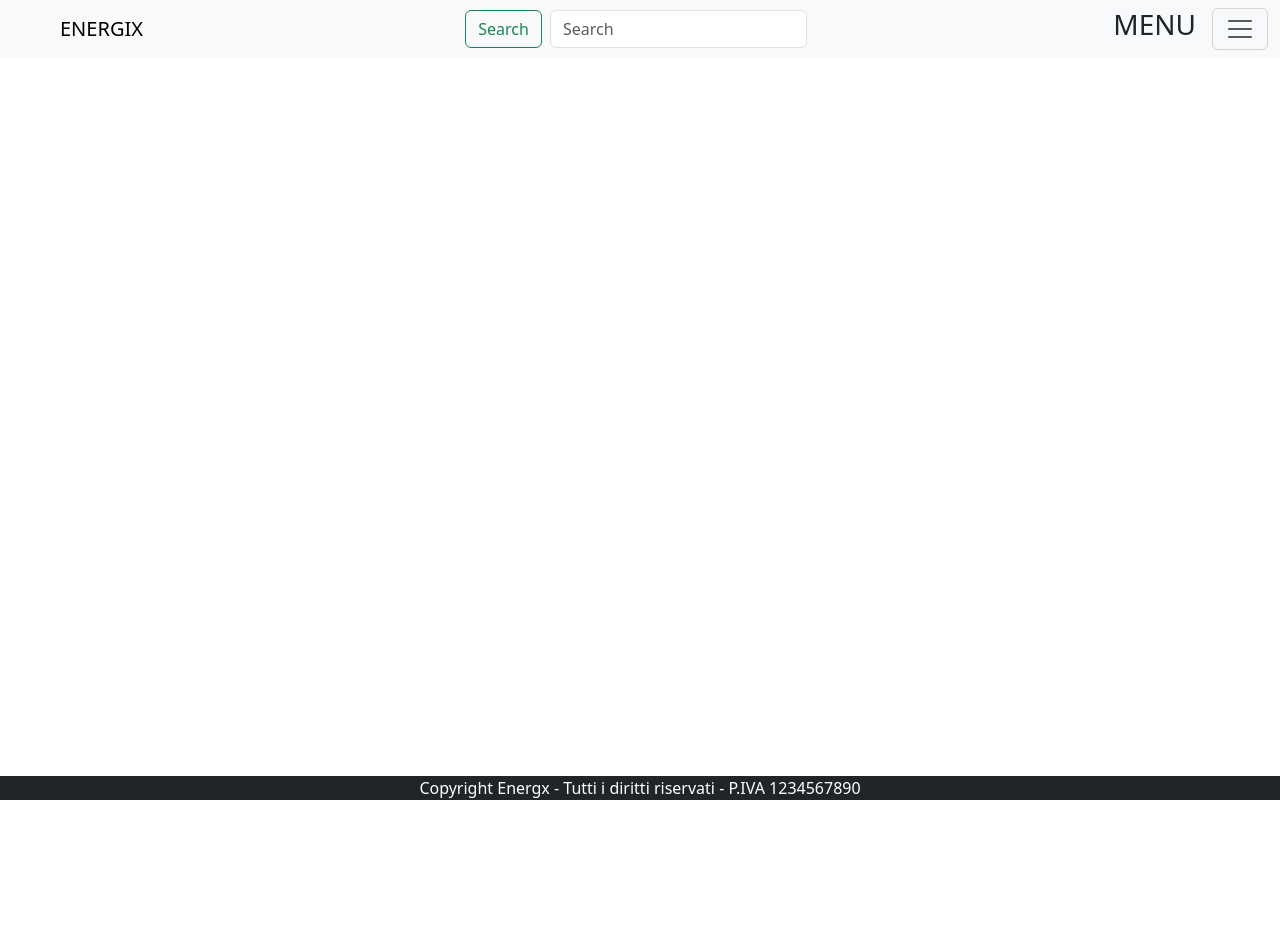
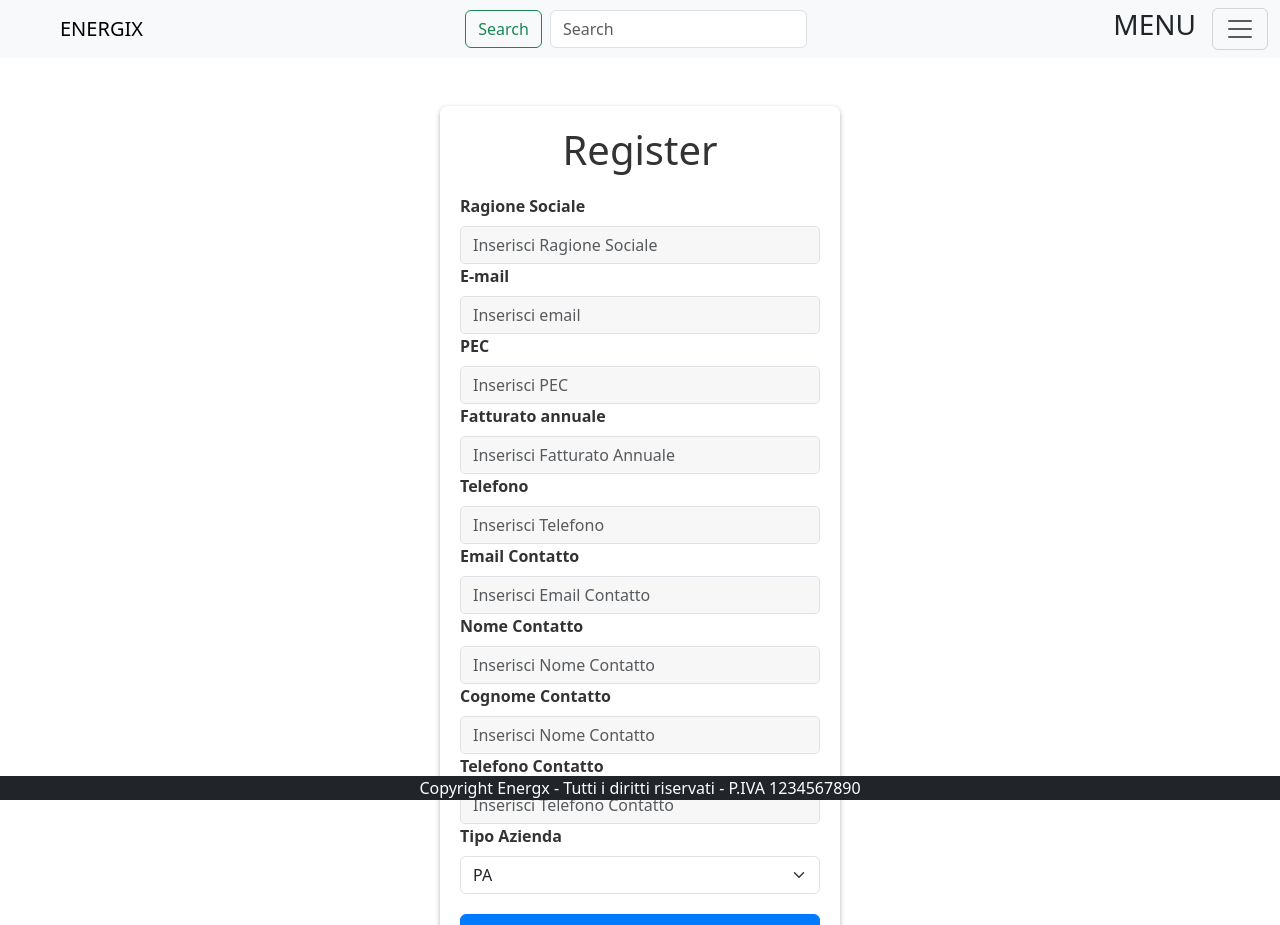
Before and after one commit to AntonioCancemi/Energix-FrontEnd, a React (Create React App) app: page /cliente in a window 1280 px wide. Shown: the top 925 px of the page. Before the commit the page ends 800 px from the top, so only its background shows below. Built offline with nearby package versions, Linux system fonts and the light colour scheme.

Commit message:
clienteform

```diff
--- a/src/App.js
+++ b/src/App.js
@@ -8,8 +8,10 @@ import Footer from "./component/StaticComponent/Footer";
 
 import LoginPage from "./component/LoginPage";
 import RegisterPage from "./component/RegisterPage";
+import ClienteForm from "./component/ClienteBackOffice/ClienteForm";
 
-import Register from "./component/StaticComponent/Register";
+
+
 function App() {
   return (
     <div className="App">
@@ -18,6 +20,7 @@ function App() {
         <Routes>
           <Route path="/login" element={<LoginPage />} />
           <Route path="/register" element={<RegisterPage />} />
+          <Route path="/cliente" element={<ClienteForm />} />
           <Route path="/homePage" element={<HomePage />} />
         </Routes>
         <Footer />
--- /dev/null
+++ b/src/component/ClienteBackOffice/ClienteForm.jsx
@@ -0,0 +1,141 @@
+import { useState } from "react";
+import { Container, Form, Button } from "react-bootstrap";
+
+function ClienteForm() {
+  const [ragioneSociale, setRagioneSociale] = useState("");
+  const [email, setEmail] = useState("");
+  const [pec, setPec] = useState("");
+  const [fatturato, setFatturato] = useState("");
+  const [telefono, setTelefono] = useState("");
+  const [emailContatto, setEmailContatto] = useState("");
+  const [nomeContatto, setNomeContatto] = useState("");
+  const [cognomeContatto, setCognomeContatto] = useState("");
+  const [telefonoContatto, setTelefonoContatto] = useState("");
+  const [tipoAzienda, setTipoAzienda] = useState("");
+  const [indirizzo, setIndirizzo] = useState({});
+
+  return (
+    <Container className="register-container mt-5">
+      <h1 className="register-title">Register</h1>
+      <Form>
+        <Form.Group controlId="formName">
+          <Form.Label className="register-label">Ragione Sociale</Form.Label>
+          <Form.Control
+            type="text"
+            placeholder="Inserisci Ragione Sociale"
+            value={ragioneSociale}
+            onChange={(e) => setRagioneSociale(e.target.value)}
+            className="register-input"
+          />
+        </Form.Group>
+
+        <Form.Group controlId="formName">
+          <Form.Label className="register-label">E-mail</Form.Label>
+          <Form.Control
+            type="text"
+            placeholder="Inserisci email"
+            value={email}
+            onChange={(e) => setEmail(e.target.value)}
+            className="register-input"
+          />
+        </Form.Group>
+
+        <Form.Group controlId="formName">
+          <Form.Label className="register-label">PEC</Form.Label>
+          <Form.Control
+            type="text"
+            placeholder="Inserisci PEC"
+            value={pec}
+            onChange={(e) => setPec(e.target.value)}
+            className="register-input"
+          />
+        </Form.Group>
+
+        <Form.Group controlId="formName">
+          <Form.Label className="register-label">Fatturato annuale</Form.Label>
+          <Form.Control
+            type="text"
+            placeholder="Inserisci Fatturato Annuale"
+            value={fatturato}
+            onChange={(e) => setFatturato(e.target.value)}
+            className="register-input"
+          />
+        </Form.Group>
+
+        <Form.Group controlId="formName">
+          <Form.Label className="register-label">Telefono</Form.Label>
+          <Form.Control
+            type="text"
+            placeholder="Inserisci Telefono"
+            value={telefono}
+            onChange={(e) => setTelefono(e.target.value)}
+            className="register-input"
+          />
+        </Form.Group>
+
+        <Form.Group controlId="formName">
+          <Form.Label className="register-label">Email Contatto</Form.Label>
+          <Form.Control
+            type="text"
+            placeholder="Inserisci Email Contatto"
+            value={emailContatto}
+            onChange={(e) => setEmailContatto(e.target.value)}
+            className="register-input"
+          />
+        </Form.Group>
+
+        <Form.Group controlId="formName">
+          <Form.Label className="register-label">Nome Contatto</Form.Label>
+          <Form.Control
+            type="text"
+            placeholder="Inserisci Nome Contatto"
+            value={nomeContatto}
+            onChange={(e) => setNomeContatto(e.target.value)}
+            className="register-input"
+          />
+        </Form.Group>
+
+        <Form.Group controlId="formName">
+          <Form.Label className="register-label">Cognome Contatto</Form.Label>
+          <Form.Control
+            type="text"
+            placeholder="Inserisci Nome Contatto"
+            value={cognomeContatto}
+            onChange={(e) => setCognomeContatto(e.target.value)}
+            className="register-input"
+          />
+        </Form.Group>
+
+        <Form.Group controlId="formName">
+          <Form.Label className="register-label">Telefono Contatto</Form.Label>
+          <Form.Control
+            type="text"
+            placeholder="Inserisci Telefono Contatto"
+            value={telefonoContatto}
+            onChange={(e) => setTelefonoContatto(e.target.value)}
+            className="register-input"
+          />
+        </Form.Group>
+
+        <Form.Label className="register-label">Tipo Azienda</Form.Label>
+        <Form.Select
+          aria-label="Default select example"
+          value={tipoAzienda}
+          onChange={(e) => setTipoAzienda(e.target.value)}
+        >
+          <option disabled>Scegli tra i vari tipi</option>
+          <option>PA</option>
+          <option>SAS</option>
+          <option>SPA</option>
+          <option>SRL</option>
+        </Form.Select>
+
+        <Button variant="primary" type="submit" className="register-button">
+          Register
+        </Button>
+      </Form>
+    </Container>
+  );
+}
+
+export default ClienteForm;
--- a/src/component/LoginPage.jsx
+++ b/src/component/LoginPage.jsx
@@ -1,9 +1,32 @@
-import React from 'react';
-import { Container, Form, Button } from 'react-bootstrap';
+import React, { useState } from "react";
+import { Container, Form, Button } from "react-bootstrap";
 
 function LoginPage() {
+  const [username, setUsername] = useState("");
+  const [password, setPassword] = useState("");
 
   const handleLogin = (e) => {
+    const url = "http://localhost:8080/api/auth/login";
+    const postLogin = {
+      username: username,
+      password: password,
+    };
+
+    fetch(url, {
+      method: "post",
+      headers: {
+        "Content-Type": "application/json",
+      },
+      body: JSON.stringify(postLogin),
+    })
+      .then((response) => response.json())
+      .then((data) => {
+        console.log(data);
+      })
+      .catch((error) => {
+        console.error(error);
+      });
+
     e.preventDefault();
     // Logica di autenticazione qui...
   };
@@ -13,10 +36,12 @@ function LoginPage() {
       <h1 className="login-title">Login</h1>
       <Form className="login-form" onSubmit={handleLogin}>
         <Form.Group controlId="formEmail">
-          <Form.Label className="login-label">Email</Form.Label>
+          <Form.Label className="login-label">Username</Form.Label>
           <Form.Control
-            type="email"
-            placeholder="Enter email"
+            type="text"
+            placeholder="Enter username"
+            value={username}
+            onChange={(e) => setUsername(e.target.value)}
             className="login-input"
           />
         </Form.Group>
@@ -26,6 +51,8 @@ function LoginPage() {
           <Form.Control
             type="password"
             placeholder="Password"
+            value={password}
+            onChange={(e) => setPassword(e.target.value)}
             className="login-input"
           />
         </Form.Group>
--- a/src/component/RegisterPage.jsx
+++ b/src/component/RegisterPage.jsx
@@ -1,5 +1,6 @@
 import React, { useState } from "react";
 import { Container, Form, Button } from "react-bootstrap";
+
 function RegisterPage() {
   const [name, setName] = useState("");
   const [lastname, setLastname] = useState("");
```
Also changed, not shown: src/component/ClienteBackOffice/ClieteForm.jsx (deleted).
